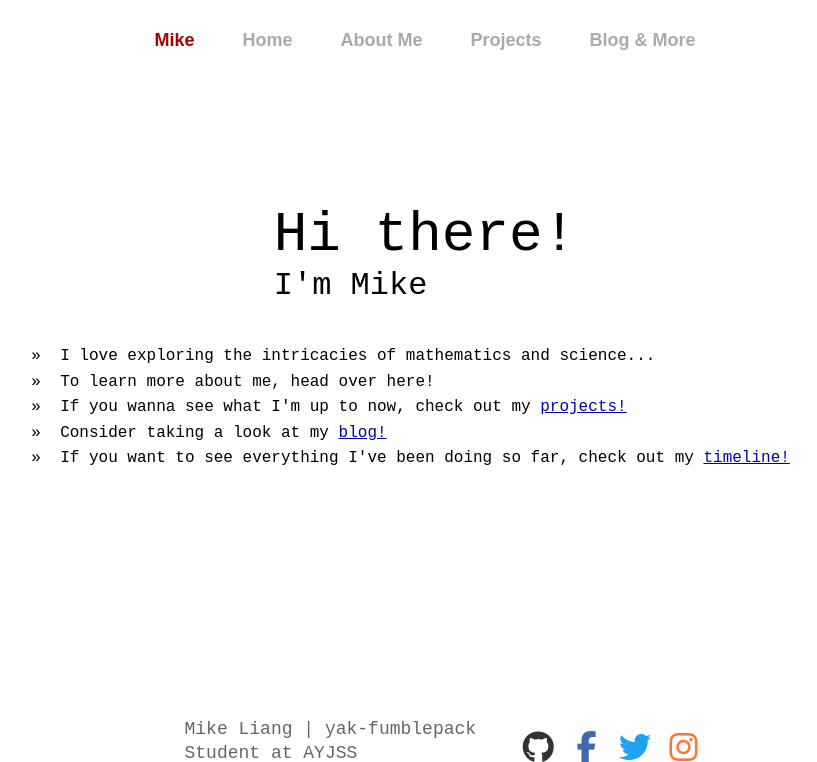
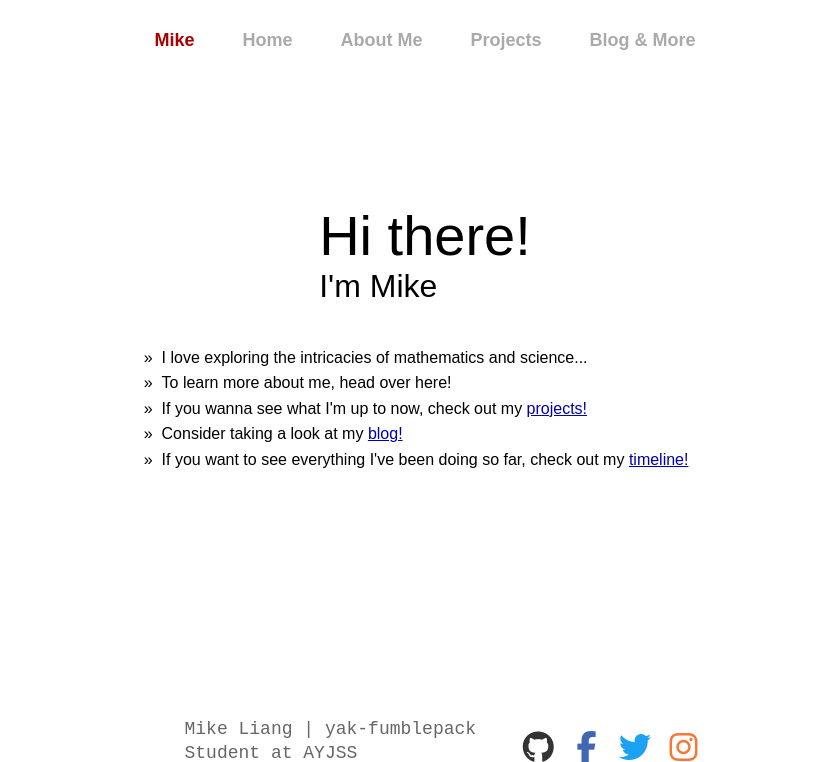
Before and after one commit to m1kql/website, a Django app: page / in a window 1280 px wide. Shown: the top 762 px of the page, without its empty margins (215-1032 px from the left). Run offline with Django 3.2, Linux system fonts and the light colour scheme; some libraries are stand-ins or nearby versions.

Commit message:
changed fallback fonts

```diff
--- a/portfolio/static/main.css
+++ b/portfolio/static/main.css
@@ -538,7 +538,7 @@ footer .main-content .right-box .social-links a #instagram {
 }
 
 .home-container .heading {
-  font-family: Fira Code, 'Courier New', Courier, monospace;
+  font-family: Fira Code, sans-serif;
   font-size: 32px;
 }
 
@@ -549,7 +549,7 @@ footer .main-content .right-box .social-links a #instagram {
 
 .home-container .content {
   text-align: justify;
-  font-family: Fira Code, 'Courier New', Courier, monospace;
+  font-family: Fira Code, sans-serif;
   padding: 40px 0;
   line-height: 1.6em;
 }
--- a/portfolio/static/main.scss
+++ b/portfolio/static/main.scss
@@ -403,13 +403,13 @@ footer {
             font-weight: 500;
             font-size: 56px;
         }
-        font-family: Fira Code, 'Courier New', Courier, monospace;
+        font-family: Fira Code, sans-serif;
         font-size: 32px;
     }
 
     .content {
         text-align: justify;
-        font-family: Fira Code, 'Courier New', Courier, monospace;
+        font-family: Fira Code, sans-serif;
         padding: 40px 0;
         line-height: 1.6em;
     }
```
Also changed, not shown: 1 other file.
